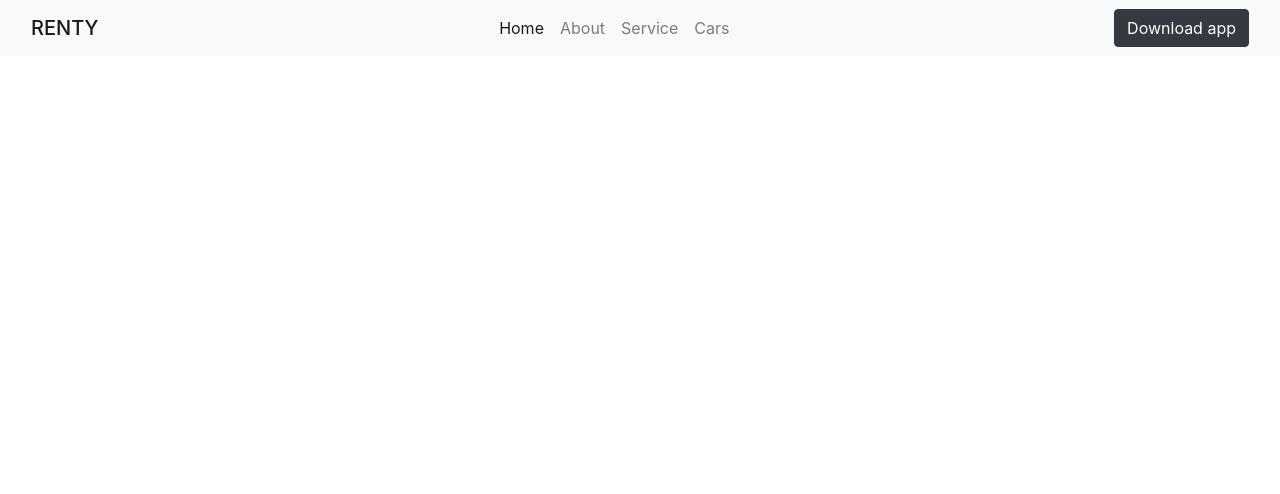
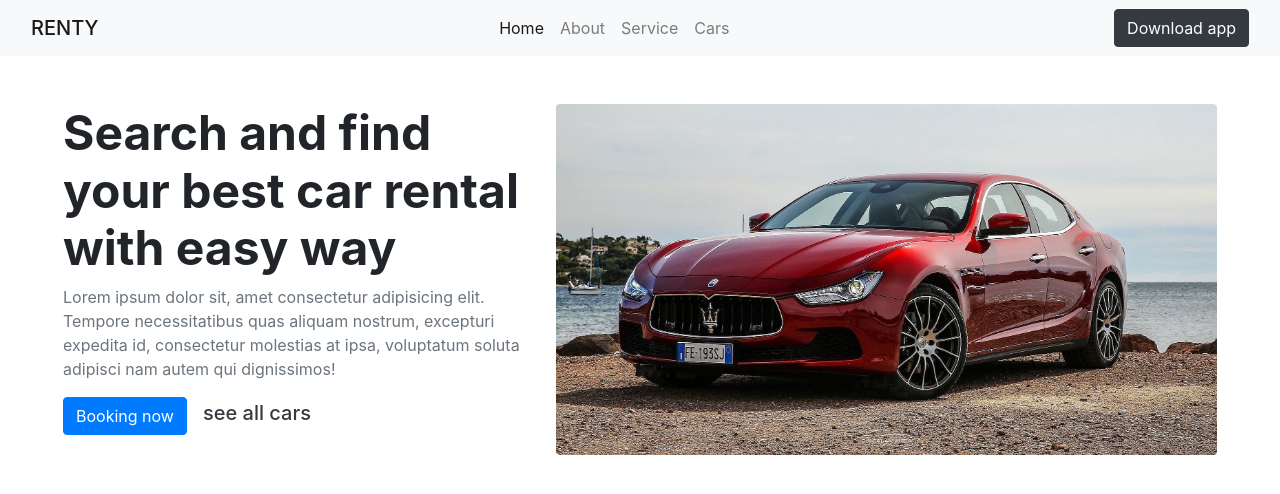
Before and after one commit to AliKarimNemati/rental-car, a Nuxt app: page / in a window 1280 px wide. Shown: the top 494 px of the page. Built offline with nearby package versions, Linux system fonts and the light colour scheme.

Commit message:
Hero section created

```diff
--- /dev/null
+++ b/components/HeroSection.vue
@@ -0,0 +1,38 @@
+<template>
+  <div>
+    <div class="d-flex p-5">
+      <div class="col-md-5 col-12">
+        <h1 class="header">
+          Search and find your best car rental with easy way
+        </h1>
+        <p class="text-muted">
+          Lorem ipsum dolor sit, amet consectetur adipisicing elit. Tempore
+          necessitatibus quas aliquam nostrum, excepturi expedita id,
+          consectetur molestias at ipsa, voluptatum soluta adipisci nam autem
+          qui dignissimos!
+        </p>
+        <div>
+          <button type="button" class="btn btn-primary">Booking now</button>
+          <nuxt-link to="/" class="p-3 text-dark h5">see all cars</nuxt-link>
+        </div>
+      </div>
+
+      <div class="col-md-7 col-12">
+        <img src="img/maserati ghibli 2021.jpg" class="w-100 rounded" />
+      </div>
+    </div>
+  </div>
+</template>
+
+<script>
+export default {
+  name: "HeroSection",
+};
+</script>
+
+<style>
+.header {
+  font-weight: 700;
+  font-size: 3rem;
+}
+</style>
--- a/components/Navbar.vue
+++ b/components/Navbar.vue
@@ -39,6 +39,7 @@
 
 <script>
 export default {
+  name: "navbar"
 
 };
 </script>
--- a/nuxt.config.js
+++ b/nuxt.config.js
@@ -12,7 +12,7 @@ export default {
       { name: 'format-detection', content: 'telephone=no' }
     ],
     link: [
-      { rel: 'icon', type: 'image/x-icon', href: '/favicon.ico' }
+      { rel: 'icon', type: 'image/x-icon', href: '/favicon.png' }
     ]
   },
 
--- a/pages/index.vue
+++ b/pages/index.vue
@@ -1,11 +1,14 @@
 <template>
-<Navbar />
+  <div>
+    <Navbar />
+    <HeroSection />
+  </div>
 </template>
 
 <script>
-import Navbar from '~/components/Navbar.vue'
+import HeroSection from "~/components/HeroSection.vue";
 export default {
-  components: { Navbar },
-  name: 'IndexPage'
-}
+  components: { HeroSection },
+  name: "IndexPage",
+};
 </script>
```
